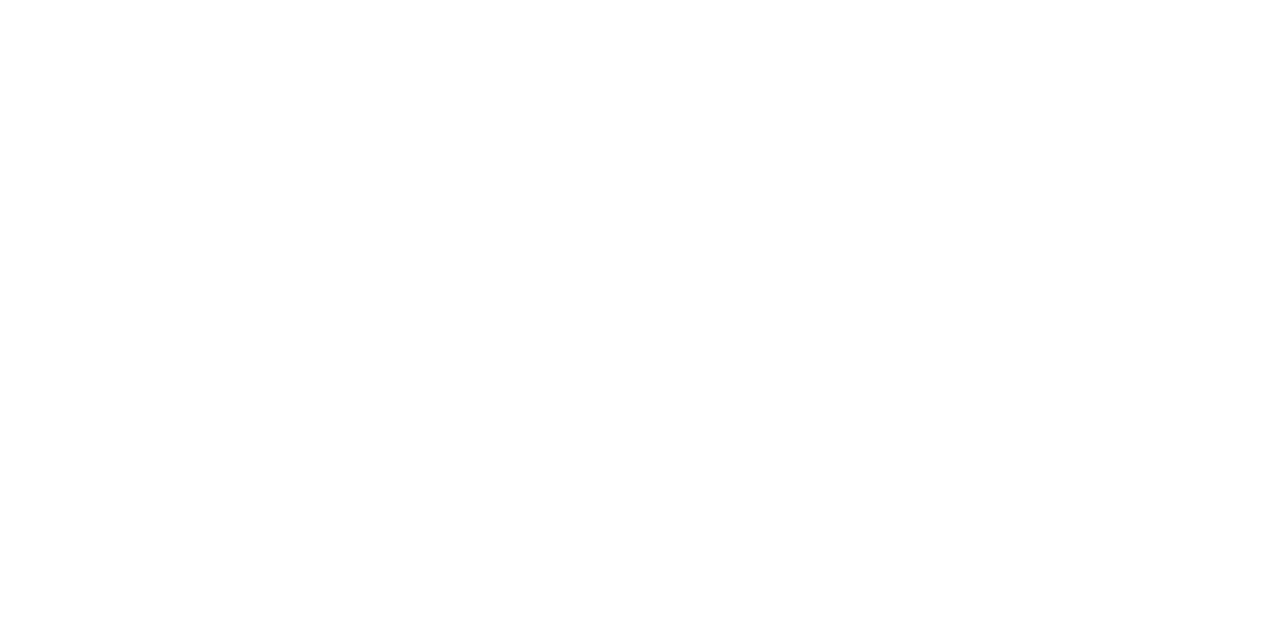
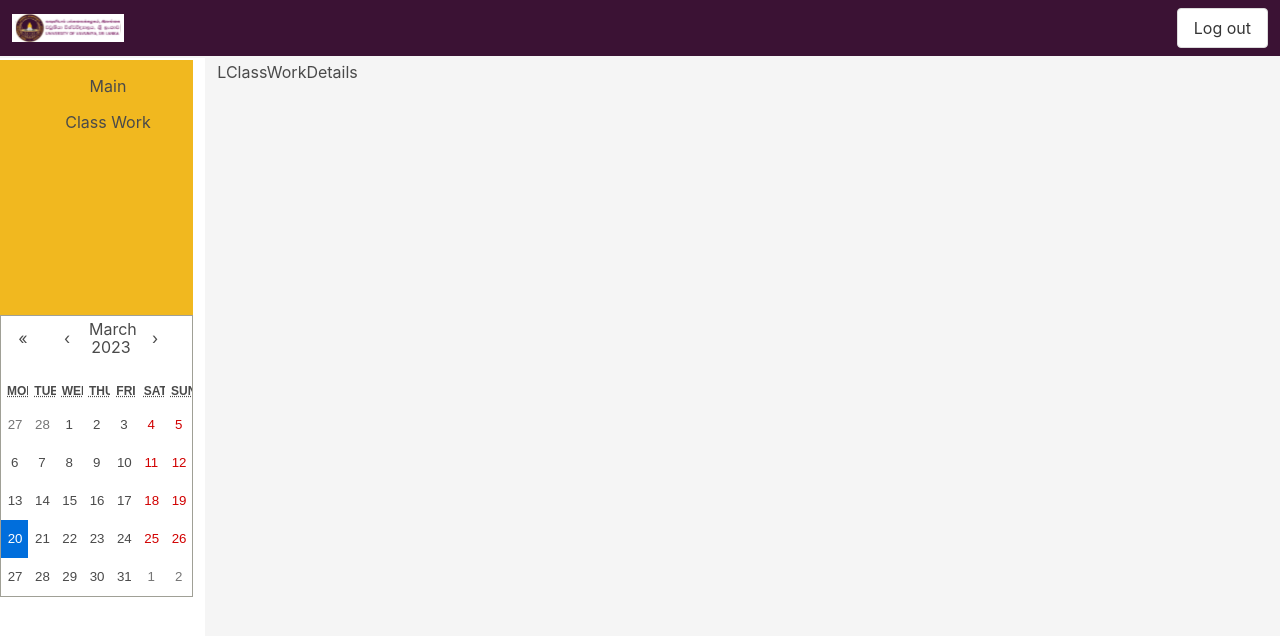
Before and after one commit to bdhamithkumara/lmsrebuild, a React (Create React App) app in the folder frontend/: page /LClassWorks in a window 1280 px wide. Before the commit this address had no page. Shown: the top 636 px of the page. Built offline with nearby package versions, Linux system fonts and the light colour scheme.

Commit message:
design lecture dashboard

```diff
--- a/frontend/src/App.js
+++ b/frontend/src/App.js
@@ -13,7 +13,9 @@
 import AAddCourses from './pages/AAddCourses'
 import AAddNews from './pages/AAddNews'
 import ACreateUserAcc from './pages/ACretateUAcc'
-
+import LectureDashboard from './pages/Ldashboard'
+import LMain from './pages/LMain'
+import LClassWork from './pages/LClassWork';
 
 function App() {
   return (
@@ -35,6 +37,9 @@
           <Route path='/AddCourses' element={<AAddCourses />} />
           <Route path='/AddNews' element={<AAddNews />} />
           <Route path='/ACreateUserAcc' element={<ACreateUserAcc />} />
+          <Route path='/Ldashboard' element={<LectureDashboard />} />
+          <Route path='/LMain' element={<LMain />} />
+          <Route path='/LClassWorks' element={<LClassWork />} />
 
         </Routes>
       </BrowserRouter>
--- /dev/null
+++ b/frontend/src/components/LClassWorkDetails.jsx
@@ -0,0 +1,9 @@
+import React from 'react'
+
+const LClassWorkDetails = () => {
+  return (
+    <div>LClassWorkDetails</div>
+  )
+}
+
+export default LClassWorkDetails
--- /dev/null
+++ b/frontend/src/components/LMainDetails.jsx
@@ -0,0 +1,9 @@
+import React from 'react'
+
+const LMainDetails = () => {
+  return (
+    <div>LMainDetails</div>
+  )
+}
+
+export default LMainDetails
--- /dev/null
+++ b/frontend/src/components/LNavbar.jsx
@@ -0,0 +1,55 @@
+import React from 'react'
+import { NavLink, useNavigate } from "react-router-dom";
+import Unilogo from "../images/unilogo.svg";
+
+
+const LNavbar = () => {
+
+  const navigate = useNavigate();
+
+  const gotoLogout = () => {
+    navigate("/");
+  }
+
+
+  return (
+    <div className=" bg-[#3B1234]">
+    <nav
+      className="navbar is-fixed-top has-shadow  bg-[#3B1234]"
+      role="navigation"
+      aria-label="main navigation"
+    >
+      <div className="navbar-brand  bg-[#3B1234]">
+        <NavLink  className="navbar-item">
+          <img src={Unilogo} width="112" height="28" alt="logo" className=" bg-white"/>
+        </NavLink>
+
+        <a
+          href="!#"
+          role="button"
+          className="navbar-burger burger"
+          aria-label="menu"
+          aria-expanded="false"
+          data-target="navbarBasicExample"
+        >
+          <span aria-hidden="true"></span>
+          <span aria-hidden="true"></span>
+          <span aria-hidden="true"></span>
+        </a>
+      </div>
+
+      <div id="navbarBasicExample" className="navbar-menu  bg-[#3B1234]">
+        <div className="navbar-end">
+          <div className="navbar-item">
+            <div className="buttons">
+              <button className="button hover:bg-[#F1B81F]" onClick={gotoLogout}>Log out</button>
+            </div>
+          </div>
+        </div>
+      </div>
+    </nav>
+  </div>
+  )
+}
+
+export default LNavbar
--- /dev/null
+++ b/frontend/src/components/LWelcome.jsx
@@ -0,0 +1,9 @@
+import React from 'react'
+
+const LWelcome = () => {
+  return (
+    <div>LWelcome</div>
+  )
+}
+
+export default LWelcome
--- /dev/null
+++ b/frontend/src/components/Lsidebar.jsx
@@ -0,0 +1,34 @@
+import React, { useState } from 'react';
+import { NavLink, useNavigate } from "react-router-dom";
+import Calendar from 'react-calendar';
+import 'react-calendar/dist/Calendar.css';
+
+const Lsidebar = () => {
+  const [value, onChange] = useState(new Date());
+  return (
+    <div className='bg-[#F1B81F] overflow-hidden '>
+    <aside className="menu pl-2 has-shadow">
+      <ul className="menu-list mt-2 text-center">
+        <li>
+          <NavLink to={"/LMain"} className="w-[200px] rounded-3xl">
+             Main
+          </NavLink>
+        </li>
+        <li>
+          <NavLink to={"/LClassWorks"} className="w-[200px] rounded-3xl">
+             Class Work
+          </NavLink>
+        </li>
+
+      </ul>
+
+
+    </aside>
+    <div className=" mt-[175px]">
+      <Calendar onChange={onChange} value={value} />
+    </div>
+  </div>
+  )
+}
+
+export default Lsidebar
--- a/frontend/src/pages/ADashboard.jsx
+++ b/frontend/src/pages/ADashboard.jsx
@@ -1,10 +1,12 @@
 import React from 'react'
 import ALayout from './ALayout'
-import AWelcome from '../components/AWelcome'
+
+import AAddResultDetail from '../components/AAddResultDetail'
+
 const ADashboard = () => {
   return (
     <ALayout>
-      <AWelcome/>
+      <AAddResultDetail/>
     </ALayout>
   )
 }
--- /dev/null
+++ b/frontend/src/pages/LClassWork.jsx
@@ -0,0 +1,13 @@
+import React from 'react'
+import LLayout from './LLayout'
+import LClassWorkDetails from '../components/LClassWorkDetails'
+
+const LClassWord = () => {
+  return (
+    <LLayout>
+    <LClassWorkDetails/>
+</LLayout>
+  )
+}
+
+export default LClassWord
--- /dev/null
+++ b/frontend/src/pages/LLayout.jsx
@@ -0,0 +1,21 @@
+import React from 'react'
+import LNavbar from '../components/LNavbar'
+import Lsidebar from '../components/Lsidebar'
+
+const LLayout = ({children}) => {
+  return (
+    <React.Fragment>
+    <LNavbar />
+    <div className="columns mt-6" style={{ minHeight: "100vh" }}>
+      <div className="column is-2">
+        <Lsidebar />
+      </div>
+      <div className="column has-background-light">
+        <main>{children}</main>
+      </div>
+    </div>
+  </React.Fragment>
+  )
+}
+
+export default LLayout
--- /dev/null
+++ b/frontend/src/pages/LMain.jsx
@@ -0,0 +1,13 @@
+import React from 'react'
+import LLayout from './LLayout'
+import LMainDetails from '../components/LMainDetails'
+
+const LMain = () => {
+  return (
+    <LLayout>
+      <LMainDetails/>
+  </LLayout>
+  )
+}
+
+export default LMain
--- /dev/null
+++ b/frontend/src/pages/Ldashboard.jsx
@@ -0,0 +1,12 @@
+import React from 'react'
+// import LLayout from '../pages/LLayout'
+// import LWelcome from '../components/LWelcome'
+const Ldashboard = () => {
+  return (
+    <div>
+      {/* <LWelcome/> */}
+    </div>
+  )
+}
+
+export default Ldashboard
```
